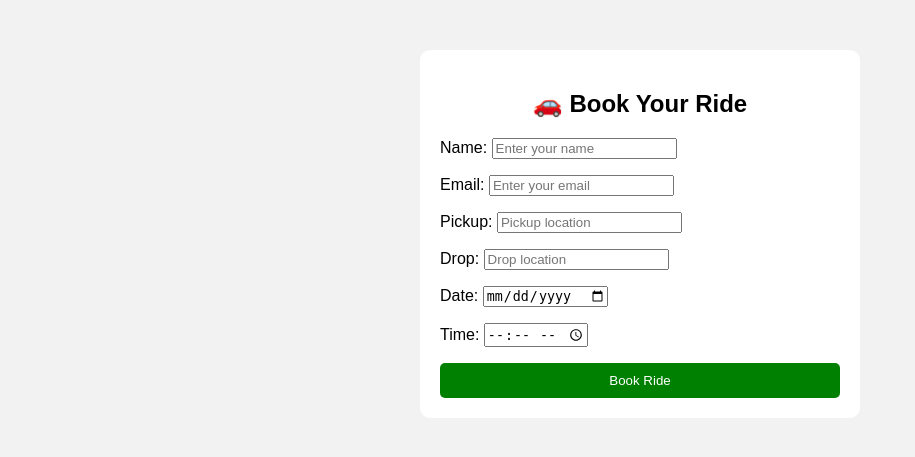
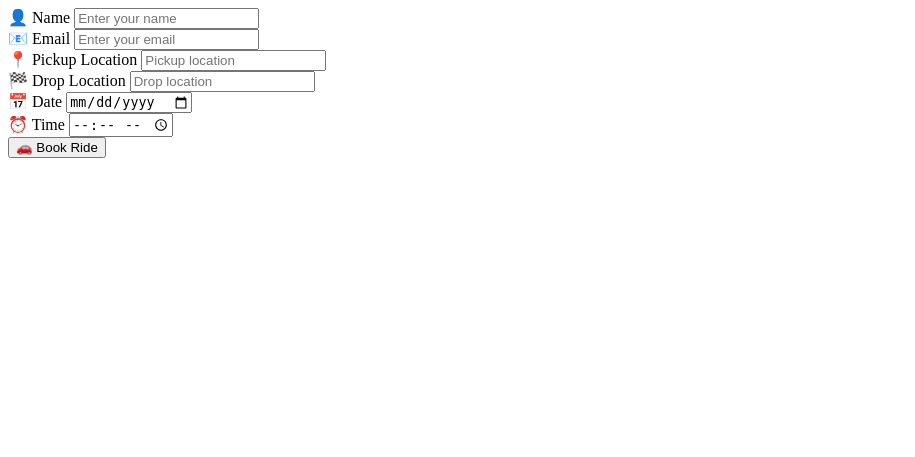
Before and after one commit to ravishsonia404/maanbooking, a Django app: page / in a window 1280 px wide. Shown: the top 457 px of the page, without its empty margins (0-915 px from the left). Run offline with Django 5.2, Linux system fonts and the light colour scheme.

Commit message:
Update home.html

```diff
--- a/templates/home.html
+++ b/templates/home.html
@@ -1,31 +1,44 @@
-<!DOCTYPE html>
-<html>
-<head>
-    <title>Book Ride</title>
-    <meta charset="UTF-8">
-</head>
+<div class="card shadow-lg p-4 bg-white text-dark">
 
-<body style="font-family: Arial; background:#f2f2f2;">
+    <form method="POST">
+        {% csrf_token %}
 
-    <div style="width: 400px; margin: 50px auto; background: white; padding: 20px; border-radius: 10px;">
+        <div class="mb-3">
+            <label class="form-label fw-bold">👤 Name</label>
+            {{ form.name }}
+        </div>
 
-        <h2 style="text-align:center;">🚗 Book Your Ride</h2>
+        <div class="mb-3">
+            <label class="form-label fw-bold">📧 Email</label>
+            {{ form.email }}
+        </div>
 
-        <!-- FORM START -->
-        <form method="POST">
-            {% csrf_token %}
+        <div class="mb-3">
+            <label class="form-label fw-bold">📍 Pickup Location</label>
+            {{ form.pickup }}
+        </div>
 
-            {{ form.as_p }}
+        <div class="mb-3">
+            <label class="form-label fw-bold">🏁 Drop Location</label>
+            {{ form.drop }}
+        </div>
 
-            <button type="submit"
-                    style="width:100%; padding:10px; background:green; color:white; border:none; border-radius:5px;">
-                Book Ride
-            </button>
+        <div class="row">
+            <div class="col-md-6 mb-3">
+                <label class="form-label fw-bold">📅 Date</label>
+                {{ form.date }}
+            </div>
 
-        </form>
-        <!-- FORM END -->
+            <div class="col-md-6 mb-3">
+                <label class="form-label fw-bold">⏰ Time</label>
+                {{ form.time }}
+            </div>
+        </div>
 
-    </div>
+        <button type="submit" class="btn btn-dark w-100 py-2">
+            🚗 Book Ride
+        </button>
 
-</body>
-</html>
+    </form>
+
+</div>
```
